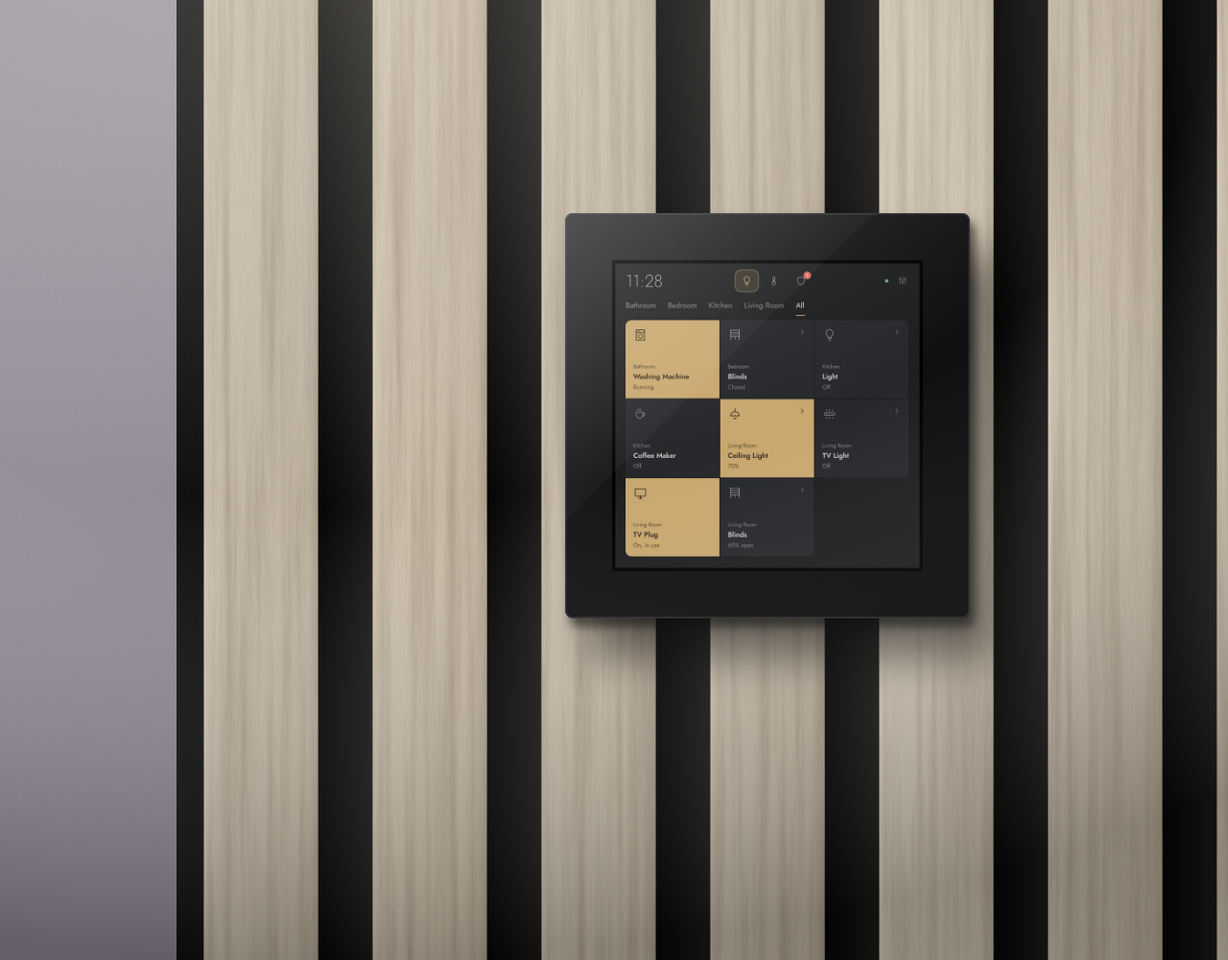
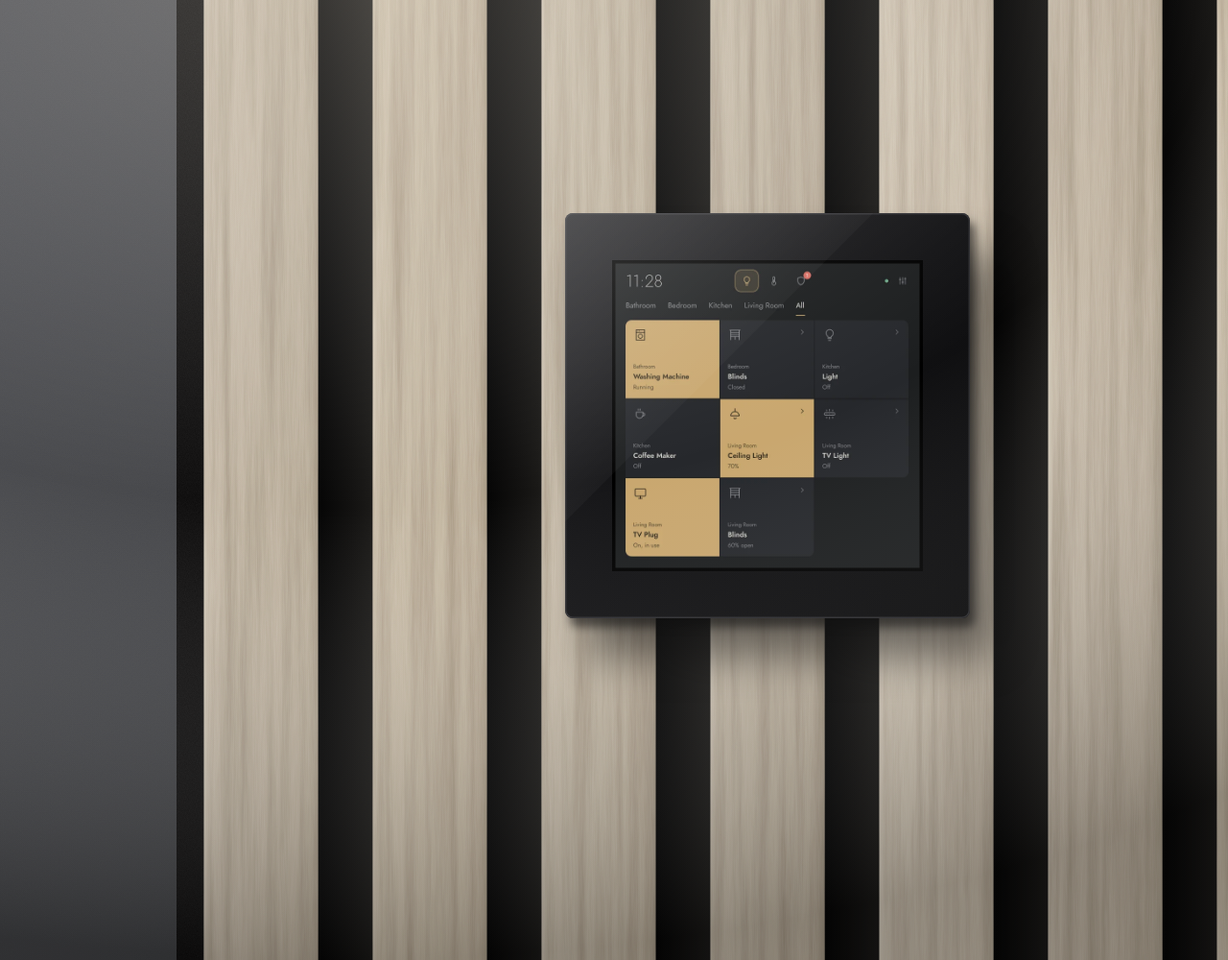
Before and after one commit to marcjohnce/homebridge-panel, a plain HTML site: page tools/site-mockups/wall-hyperpixel-square.html in a window 1280 px wide. Shown: the top 1000 px of the page at 96% size. Drawn offline with Linux system fonts and the light colour scheme.

Commit message:
Mockup: dark grey wall instead of lilac
Co-Authored-By: Claude Opus 5.5 <noreply@anthropic.com>
Claude-Session: https://claude.ai/code/session_01WHPo8hvJ6izD6joHabRdmz

```diff
--- a/tools/site-mockups/wall-hyperpixel-square.html
+++ b/tools/site-mockups/wall-hyperpixel-square.html
@@ -6,7 +6,7 @@
 <svg id="s" width="1600" height="1000" viewBox="0 0 1600 1000" xmlns="http://www.w3.org/2000/svg">
 <defs>
   <linearGradient id="wall" x1="0" y1="0" x2="1" y2="1">
-    <stop offset="0" stop-color="#a39ea6"/><stop offset=".55" stop-color="#8f8894"/><stop offset="1" stop-color="#776f7c"/>
+    <stop offset="0" stop-color="#55565a"/><stop offset=".55" stop-color="#434447"/><stop offset="1" stop-color="#333437"/>
   </linearGradient>
   <filter id="wallnoise" x="0" y="0" width="100%" height="100%">
     <feTurbulence type="fractalNoise" baseFrequency=".9" numOctaves="2" seed="3"/>
```
Also changed, not shown: site/assets/wall-hyperpixel-square-1200.webp, site/assets/wall-hyperpixel-square.webp.
